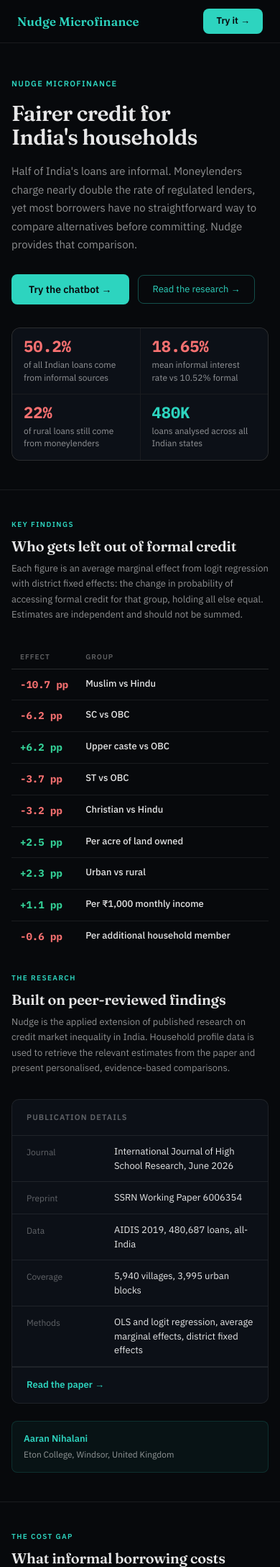
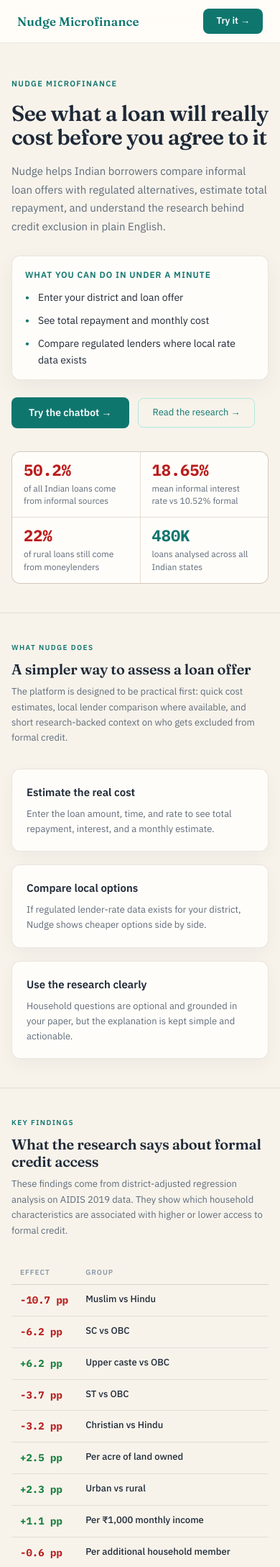
Before and after one commit to AaranNihalani/Nudge, a Flask app: page / in a window 390 px wide. Shown: the top 2177 px of the page at 72% size. Run offline with Flask 3, Linux system fonts and the light colour scheme; parts of the project's set-up code (start-up, migrations or seed data) failed here and were passed over; some libraries are stand-ins or nearby versions.

Commit message:
feat: improve loan parsing, district handling, and UI theme
- Overhaul interest rate parsing to support more input formats and unit detection
- Add district name aliases (e.g. Gurgaon → Gurugram) and fuzzy matching
- Add heuristic borrow intent fallback when LLM calls fail
- Update frontend to light color theme and revise all bot/landing page copy
- Add new test cases for district aliases, heuristic fallback, and unknown districts

```diff
--- a/nudge_webhook/static/chat.js
+++ b/nudge_webhook/static/chat.js
@@ -194,7 +194,7 @@ rebuildThread();
 if (transcript.length === 0) {
   const welcome = {
     role: "bot",
-    text: "Hi — I’m Nudge.\n\nTell me your district (e.g., Chennai), then tell me the loan offer: amount + time + rate (APR or %/month) if you have it.\n\nExample: *Need ₹5,000 for 30 days at 5% monthly.*",
+    text: "Hi — I’m Nudge.\n\nStart with your district (for example, *Gurugram*), then tell me the loan offer: amount + time + rate (APR or %/month) if you have it.\n\nExample: *Need ₹5,000 for 30 days at 5% monthly.*",
   };
   transcript.push(welcome);
   saveTranscript(transcript);
--- a/nudge_webhook/static/landing.css
+++ b/nudge_webhook/static/landing.css
@@ -1,17 +1,17 @@
 :root {
-  --bg:     #07090c;
-  --bg1:    #0c1017;
-  --bg2:    #111820;
-  --card:   rgba(255,255,255,.04);
-  --stroke: rgba(255,255,255,.08);
-  --stroke2:rgba(255,255,255,.14);
-  --txt:    rgba(255,255,255,.90);
-  --muted:  rgba(255,255,255,.55);
-  --muted2: rgba(255,255,255,.35);
-  --accent: #2dd4bf;
-  --good:   #34d399;
-  --warn:   #f87171;
-  --accent2:#60a5fa;
+  --bg:     #f7f3eb;
+  --bg1:    #fffdf9;
+  --bg2:    #f3ece2;
+  --card:   rgba(255,255,255,.88);
+  --stroke: rgba(83, 60, 34, .12);
+  --stroke2:rgba(83, 60, 34, .18);
+  --txt:    #1f2937;
+  --muted:  #5f6b7a;
+  --muted2: #8c97a6;
+  --accent: #0f766e;
+  --good:   #15803d;
+  --warn:   #b91c1c;
+  --accent2:#2563eb;
   --ff-serif: 'Fraunces', Georgia, serif;
   --ff-sans:  'IBM Plex Sans', system-ui, sans-serif;
   --ff-mono:  'IBM Plex Mono', 'Fira Mono', monospace;
@@ -32,7 +32,7 @@ body {
 /* ── Nav ─────────────────────────────────────────────────────────────────── */
 .nav {
   position: sticky; top: 0; z-index: 100;
-  background: rgba(7,9,12,.92);
+  background: rgba(255,253,249,.92);
   backdrop-filter: blur(10px);
   border-bottom: 1px solid var(--stroke);
   padding: 12px 0;
@@ -51,7 +51,7 @@ body {
 .nav-link:hover { color: var(--txt); }
 .nav-cta {
   font-size: 13px; font-weight: 600; padding: 7px 18px;
-  background: var(--accent); color: #07090c; border-radius: 8px;
+  background: var(--accent); color: #f8fafc; border-radius: 8px;
   text-decoration: none; transition: opacity .15s;
 }
 .nav-cta:hover { opacity: .88; }
@@ -90,7 +90,7 @@ body {
 .hero-actions { display: flex; gap: 12px; align-items: center; flex-wrap: wrap; }
 .btn-primary {
   font-size: 14px; font-weight: 600; padding: 10px 24px;
-  background: var(--accent); color: #07090c;
+  background: var(--accent); color: #f8fafc;
   border-radius: 8px; text-decoration: none;
   transition: opacity .15s;
 }
@@ -101,6 +101,42 @@ body {
   border-radius: 8px; transition: border-color .15s;
 }
 .btn-outline:hover { border-color: var(--accent); }
+
+.hero-guide {
+  background: var(--bg1);
+  border: 1px solid var(--stroke);
+  border-radius: 12px;
+  padding: 16px 18px;
+  max-width: 560px;
+  margin-bottom: 24px;
+  box-shadow: 0 10px 30px rgba(15, 23, 42, .05);
+}
+.hero-guide-title {
+  font-size: 12px;
+  font-weight: 700;
+  letter-spacing: .08em;
+  text-transform: uppercase;
+  color: var(--accent);
+  margin-bottom: 10px;
+}
+.hero-guide-list {
+  display: grid;
+  gap: 10px;
+}
+.hero-guide-item {
+  font-size: 14px;
+  color: var(--txt);
+  padding-left: 18px;
+  position: relative;
+}
+.hero-guide-item::before {
+  content: "•";
+  position: absolute;
+  left: 0;
+  top: 0;
+  color: var(--accent);
+  font-weight: 700;
+}
 
 /* Hero stats panel */
 .hero-stats {
@@ -138,6 +174,30 @@ body {
   max-width: 640px; margin-bottom: 32px;
 }
 
+.intro-grid {
+  display: grid;
+  grid-template-columns: repeat(3, 1fr);
+  gap: 18px;
+}
+.intro-card {
+  background: var(--bg1);
+  border: 1px solid var(--stroke);
+  border-radius: 12px;
+  padding: 20px;
+  box-shadow: 0 8px 24px rgba(15, 23, 42, .04);
+}
+.intro-title {
+  font-size: 15px;
+  font-weight: 600;
+  color: var(--txt);
+  margin-bottom: 8px;
+}
+.intro-copy {
+  font-size: 13px;
+  line-height: 1.6;
+  color: var(--muted);
+}
+
 /* ── Findings + Research: 2-col ──────────────────────────────────────────── */
 .two-col { display: grid; grid-template-columns: 1fr 340px; gap: 52px; align-items: start; }
 
@@ -165,6 +225,7 @@ body {
   background: var(--bg1);
   border: 1px solid var(--stroke);
   border-radius: 10px; overflow: hidden;
+  box-shadow: 0 10px 28px rgba(15, 23, 42, .04);
 }
 .research-panel-header {
   padding: 16px 20px; border-bottom: 1px solid var(--stroke);
@@ -190,8 +251,8 @@ body {
 /* Author block */
 .author-block {
   margin-top: 24px; padding: 14px 16px;
-  background: rgba(45,212,191,.05);
-  border: 1px solid rgba(45,212,191,.15);
+  background: rgba(15,118,110,.06);
+  border: 1px solid rgba(15,118,110,.15);
   border-radius: 8px; font-size: 13px;
 }
 .author-name { font-weight: 600; color: var(--accent); margin-bottom: 2px; }
@@ -242,6 +303,7 @@ body {
   .section { padding: 40px 0; }
   .hero-inner, .two-col { grid-template-columns: 1fr; gap: 28px; }
   .hero-stats { grid-template-columns: 1fr 1fr; }
+  .intro-grid { grid-template-columns: 1fr; }
   .steps { grid-template-columns: 1fr; }
   .compare-wrap { grid-template-columns: 1fr; }
   .nav-links { display: none; }
--- a/nudge_webhook/templates/landing.html
+++ b/nudge_webhook/templates/landing.html
@@ -41,12 +41,19 @@
       <div class="hero-inner">
         <div>
           <div class="hero-eyebrow">Nudge Microfinance</div>
-          <h1 class="hero-h1">Fairer credit for<br>India's households</h1>
+          <h1 class="hero-h1">See what a loan will really cost before you agree to it</h1>
           <p class="hero-sub">
-            Half of India's loans are informal. Moneylenders charge nearly double the rate of
-            regulated lenders, yet most borrowers have no straightforward way to compare
-            alternatives before committing. Nudge provides that comparison.
+            Nudge helps Indian borrowers compare informal loan offers with regulated alternatives,
+            estimate total repayment, and understand the research behind credit exclusion in plain English.
           </p>
+          <div class="hero-guide">
+            <div class="hero-guide-title">What you can do in under a minute</div>
+            <div class="hero-guide-list">
+              <div class="hero-guide-item">Enter your district and loan offer</div>
+              <div class="hero-guide-item">See total repayment and monthly cost</div>
+              <div class="hero-guide-item">Compare regulated lenders where local rate data exists</div>
+            </div>
+          </div>
           <div class="hero-actions">
             <a href="/chat" class="btn-primary">Try the chatbot →</a>
             <a href="https://papers.ssrn.com/sol3/papers.cfm?abstract_id=6006354" target="_blank" rel="noopener" class="btn-outline">Read the research →</a>
@@ -74,6 +81,31 @@
       </div>
     </section>
 
+    <section class="section">
+      <div class="wrap">
+        <div class="section-label">What Nudge Does</div>
+        <h2 class="section-title">A simpler way to assess a loan offer</h2>
+        <p class="section-sub">
+          The platform is designed to be practical first: quick cost estimates, local lender comparison where available,
+          and short research-backed context on who gets excluded from formal credit.
+        </p>
+        <div class="intro-grid">
+          <div class="intro-card">
+            <div class="intro-title">Estimate the real cost</div>
+            <div class="intro-copy">Enter the loan amount, time, and rate to see total repayment, interest, and a monthly estimate.</div>
+          </div>
+          <div class="intro-card">
+            <div class="intro-title">Compare local options</div>
+            <div class="intro-copy">If regulated lender-rate data exists for your district, Nudge shows cheaper options side by side.</div>
+          </div>
+          <div class="intro-card">
+            <div class="intro-title">Use the research clearly</div>
+            <div class="intro-copy">Household questions are optional and grounded in your paper, but the explanation is kept simple and actionable.</div>
+          </div>
+        </div>
+      </div>
+    </section>
+
     <!-- Research + Findings -->
     <section class="section" id="research">
       <div class="wrap">
@@ -81,11 +113,10 @@
 
           <div id="findings">
             <div class="section-label">Key Findings</div>
-            <h2 class="section-title">Who gets left out of formal credit</h2>
+            <h2 class="section-title">What the research says about formal credit access</h2>
             <p class="section-sub">
-              Each figure is an average marginal effect from logit regression with district fixed
-              effects: the change in probability of accessing formal credit for that group, holding
-              all else equal. Estimates are independent and should not be summed.
+              These findings come from district-adjusted regression analysis on AIDIS 2019 data.
+              They show which household characteristics are associated with higher or lower access to formal credit.
             </p>
 
             <table class="findings-table">
@@ -150,9 +181,8 @@
             <div class="section-label">The Research</div>
             <h2 class="section-title">Built on peer-reviewed findings</h2>
             <p class="section-sub">
-              Nudge is the applied extension of published research on credit market inequality in India.
-              Household profile data is used to retrieve the relevant estimates from the paper
-              and present personalised, evidence-based comparisons.
+              Nudge turns the paper into something interactive: a borrower can check a loan offer,
+              compare it with local regulated rates, and optionally see how the national evidence relates to their profile.
             </p>
 
             <div class="research-panel">
@@ -227,17 +257,17 @@
           <div class="step">
             <div class="step-n">01</div>
             <div class="step-title">Enter your loan details</div>
-            <div class="step-desc">Set your district, then describe the loan: amount, tenure, and lender type. Nudge asks six short questions about your household to personalise the output. Any question can be skipped.</div>
+            <div class="step-desc">Tell Nudge your district, then describe the loan: amount, time, and rate if you have it. Household questions are optional and skippable.</div>
           </div>
           <div class="step">
             <div class="step-n">02</div>
             <div class="step-title">Get a cost breakdown</div>
-            <div class="step-desc">Nudge calculates total interest, total repayment, and monthly payment for your loan, then compares these against regulated MFI rates in your district, ordered by APR.</div>
+            <div class="step-desc">Nudge estimates total interest, total repayment, and a monthly equivalent so you can understand the offer quickly.</div>
           </div>
           <div class="step">
             <div class="step-n">03</div>
             <div class="step-title">Compare and choose</div>
-            <div class="step-desc">Regulated alternatives are listed with contact details. Your profile is saved, so returning users pick up where they left off. No account or sign-up is required.</div>
+            <div class="step-desc">If local regulated rate data exists, you see the cheapest options first, with contact details where verified.</div>
           </div>
         </div>
       </div>
@@ -248,7 +278,7 @@
       <div class="cta-strip">
         <div>
           <div class="cta-text">Try Nudge</div>
-          <div class="cta-sub">No sign-up required. Describe your loan and see what regulated alternatives are available in your district.</div>
+          <div class="cta-sub">No sign-up required. Start with your district, then paste the loan offer you were given.</div>
         </div>
         <a href="/chat" class="btn-primary" style="font-size:15px;padding:12px 28px;">Open the chatbot →</a>
       </div>
```
Also changed, not shown: nudge_webhook/bot/handler.py (+97 -20 lines), nudge_webhook/bot/parsers.py (+25 -14 lines), nudge_webhook/nlp.py (+57 -1 lines), nudge_webhook/nudge_content.py (+5 -2 lines), nudge_webhook/static/chat.css (+19 -18 lines), tests/test_task11_conversation_flows.py (+54 -0 lines), tests/test_task4_consent_and_caps.py (+50 -0 lines).
